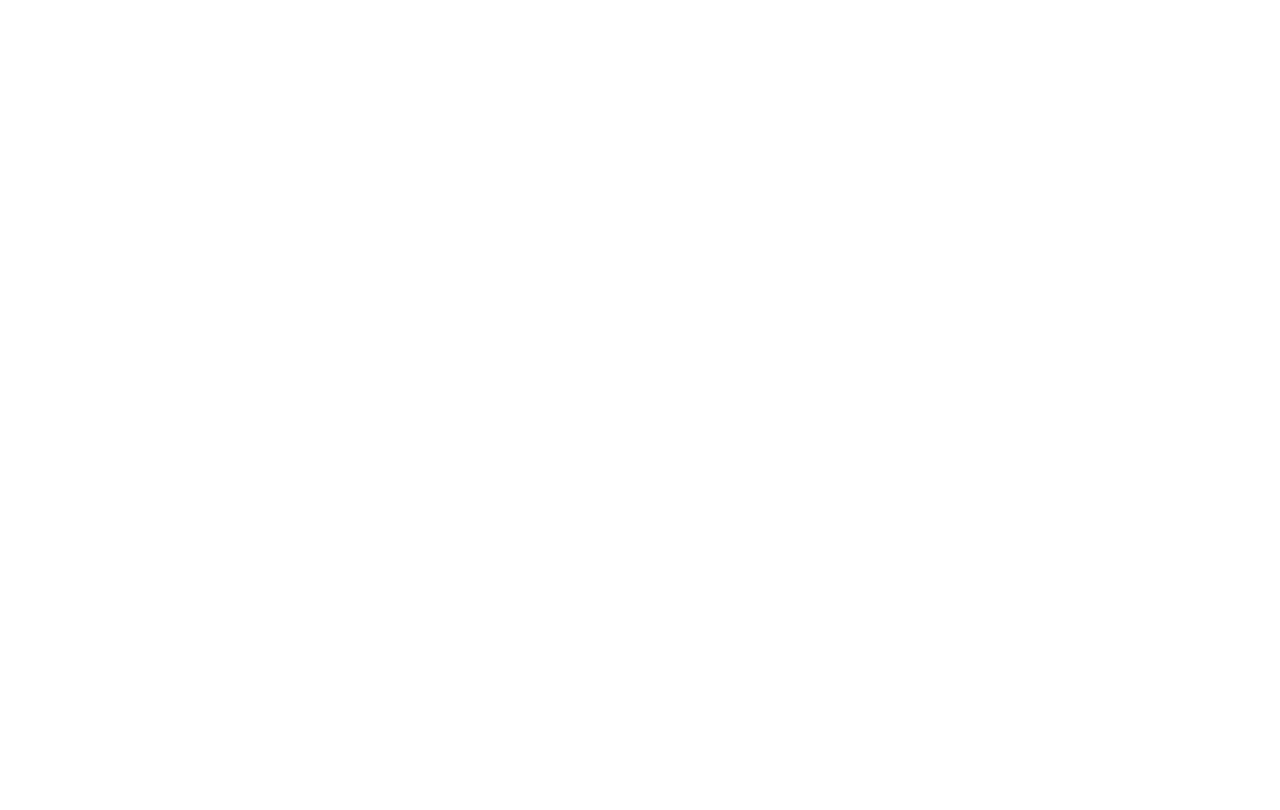
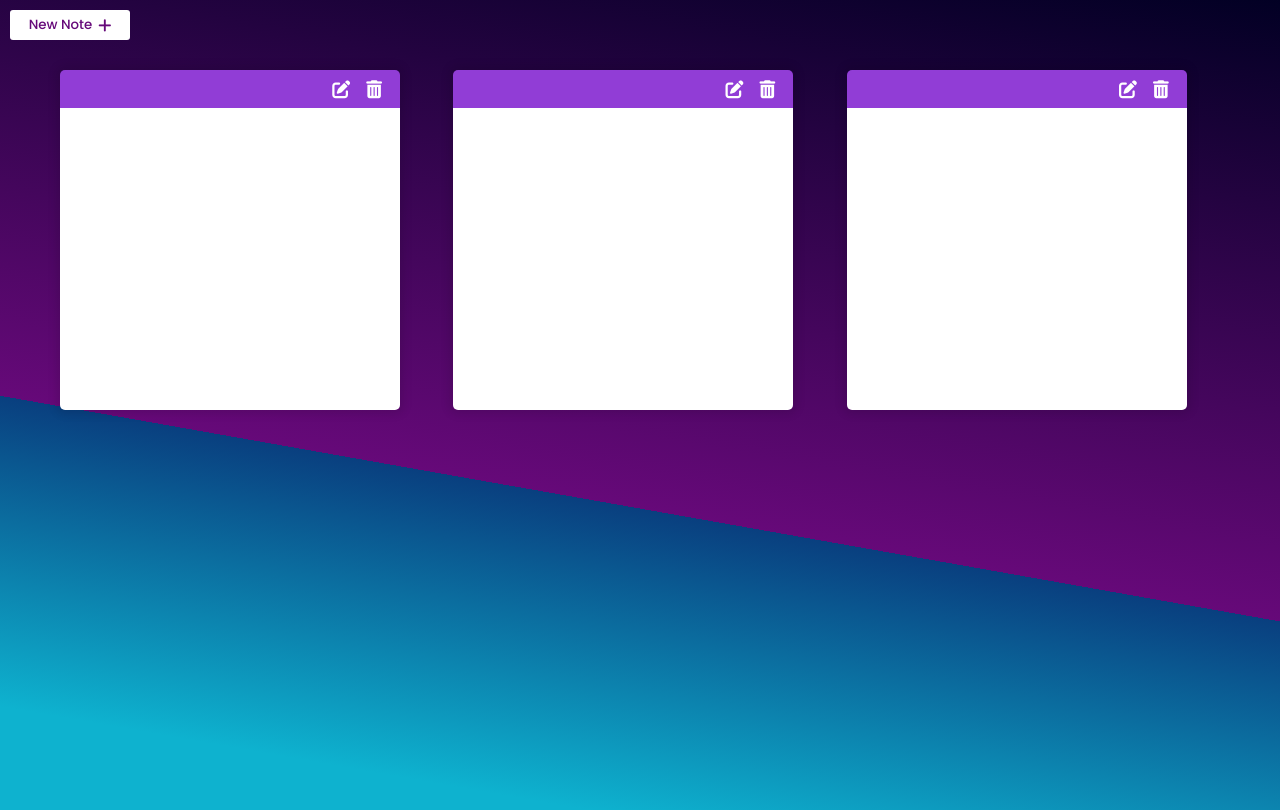
Before and after one commit to oladips772/javascript-apps, a plain HTML site: page notes-app/index.html in a window 1280 px wide. Drawn offline with nearby package versions, Linux system fonts and the light colour scheme.

Commit message:
created note design

```diff
--- a/notes-app/index.html
+++ b/notes-app/index.html
@@ -1,11 +1,53 @@
+<!-- @format -->
 <html lang="en">
-<head>
-    <meta charset="UTF-8">
-    <meta http-equiv="X-UA-Compatible" content="IE=edge">
-    <meta name="viewport" content="width=device-width, initial-scale=1.0">
+  <head>
+    <meta charset="UTF-8" />
+    <meta http-equiv="X-UA-Compatible" content="IE=edge" />
+    <meta name="viewport" content="width=device-width, initial-scale=1.0" />
+    <link
+      rel="stylesheet"
+      href="https://cdnjs.cloudflare.com/ajax/libs/font-awesome/6.1.1/css/all.min.css"
+      integrity="sha512-KfkfwYDsLkIlwQp6LFnl8zNdLGxu9YAA1QvwINks4PhcElQSvqcyVLLD9aMhXd13uQjoXtEKNosOWaZqXgel0g=="
+      crossorigin="anonymous"
+      referrerpolicy="no-referrer"
+    />
+    <script
+      src="https://cdnjs.cloudflare.com/ajax/libs/markdown-it/13.0.1/markdown-it.min.js"
+      integrity="sha512-SYfDUYPg5xspsG6OOpXU366G8SZsdHOhqk/icdrYJ2E/WKZxPxze7d2HD3AyXpT7U22PZ5y74xRpqZ6A2bJ+kQ=="
+      crossorigin="anonymous"
+      referrerpolicy="no-referrer"
+    ></script>
+    <link rel="stylesheet" href="style.css" />
+    <script src="script.js" defer></script>
     <title>Notes App</title>
-</head>
-<body>
-
-</body>
+  </head>
+  <body>
+    <div class="notes_container">
+      <div class="notes_wrapper">
+          <button>New Note <i class="fa-solid fa-plus"></i></button>
+        <div class="notes">
+          <div class="note">
+            <div class="note_tools">
+              <i class="fa-solid fa-pen-to-square"></i>
+              <i class="fa-solid fa-trash-can"></i>
+            </div>
+            <textarea id=""></textarea>
+          </div>
+            <div class="note">
+            <div class="note_tools">
+              <i class="fa-solid fa-pen-to-square"></i>
+              <i class="fa-solid fa-trash-can"></i>
+            </div>
+            <textarea id=""></textarea>
+          </div>  <div class="note">
+            <div class="note_tools">
+              <i class="fa-solid fa-pen-to-square"></i>
+              <i class="fa-solid fa-trash-can"></i>
+            </div>
+            <textarea id=""></textarea>
+          </div>
+        </div>
+      </div>
+    </div>
+  </body>
 </html>
--- a/notes-app/style.css
+++ b/notes-app/style.css
@@ -0,0 +1,99 @@
+/** @format */
+@import url("https://fonts.googleapis.com/css2?family=Poppins:wght@200;300;400;500;600;700;900&display=swap");
+
+* {
+  margin: 0;
+  padding: 0;
+  font-family: "Poppins", sans-serif;
+  box-sizing: border-box;
+}
+
+body {
+  background: linear-gradient(
+    190deg,
+    rgba(2, 0, 36, 1) 0%,
+    rgb(102, 9, 121) 60%,
+    rgba(9, 63, 127, 1) 0%,
+    rgb(14, 178, 207) 90%
+  );
+  min-height: 100vh;
+}
+
+.notes {
+  max-width: 1200px;
+  width: 100%;
+  display: grid;
+  grid-template-columns: 1fr 1fr 1fr;
+  grid-gap: 20px;
+  margin: 0px auto;
+  padding: 20px;
+}
+
+button {
+  margin: 10px;
+  background: white;
+  color: rgb(102, 9, 121);
+  border: none;
+  cursor: pointer;
+  display: flex;
+  justify-content: center;
+  align-items: center;
+  width: 120px;
+  border-radius: 3px;
+  padding: 5px;
+  font-weight: 500;
+  text-align: center;
+  transition: all 0.2s;
+}
+
+button:hover{
+    background: whitesmoke;
+}
+
+button i {
+  margin-left: 6px;
+  font-size: 15px;
+}
+
+.note {
+  width: 340px;
+  height: 340px;
+  border-radius: 5px;
+  overflow: hidden;
+  background: white;
+  overflow-y: scroll;
+  box-shadow: 0 0 10px 4px rgba(0, 0, 0, 0.1);
+  position: relative;
+}
+
+.note::-webkit-scrollbar {
+  display: none;
+}
+
+.note_tools {
+  display: flex;
+  justify-content: flex-end;
+  align-items: center;
+  padding: 10px;
+  background: rgba(111, 0, 202, 0.76);
+  width: inherit;
+}
+
+.note_tools i {
+  font-size: 18px;
+  margin: 0 8px;
+  cursor: pointer;
+  color: white;
+}
+
+.note textarea {
+  margin-top: 40px;
+  background-color: white;
+  outline: none;
+  border: none;
+  width: inherit;
+  height: inherit;
+  resize: none;
+  padding: 3px;
+  font-size: 18px;
+}
```
Also changed, not shown: recipe-app/index.html (+6 -6 lines).
